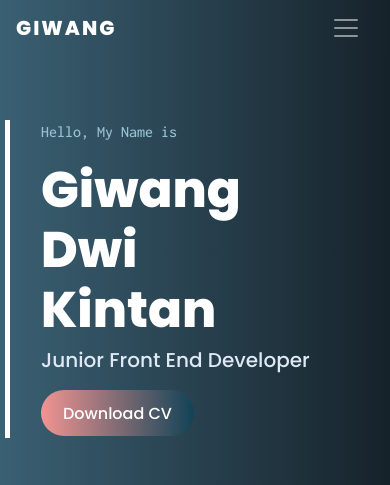
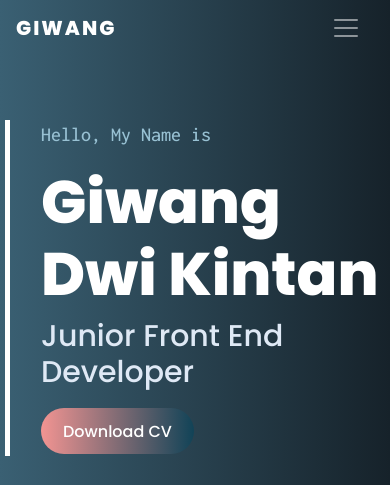
Before and after one commit to giwangdk/giwangdk.github.io, a plain HTML site: page index.html in a window 390 px wide. Shown: the top 485 px of the page. Drawn offline with nearby package versions, Linux system fonts and the light colour scheme.

Commit message:
change font size in hero

```diff
--- a/index.html
+++ b/index.html
@@ -41,7 +41,7 @@
   <div class="hero " data-aos="fade-up">
     <div class="container">
       <div class="row ">
-        <div class="col-10 hero-body ">
+        <div class="col-12 hero-body ">
           <div class="hero-greet ml-3 " data-aos="fade-up" data-aos-delay="100">
             <p>Hello, My Name is</p>
           </div>
--- a/style/main.scss
+++ b/style/main.scss
@@ -86,18 +86,18 @@ nav{
         border-left: 5px solid white;
 
         p{
-            font-size: 20px;
+            font-size: 25px;
             color: #98c1d3;
             font-family: 'Inconsolata', sans-serif;
         }
 
         h1{
-            font-size: 70px;
+            font-size: 90px;
             color: white;
             font-weight: 600;
         }
         h2{
-            font-size: 35px;
+            font-size: 50px;
             color:#dfe9f5;
             font-weight: 500;
 
@@ -192,15 +192,15 @@ nav{
         margin-top: 40px;
         .hero-body {
             p {
-                font-size: 16px;
+                font-size: 20px;
             }
 
             h1 {
-                font-size: 50px;
+                font-size: 60px;
             }
 
             h2{
-                font-size: 20px;
+                font-size: 30px;
             }
 }
 
```
Also changed, not shown: style/main.css.
